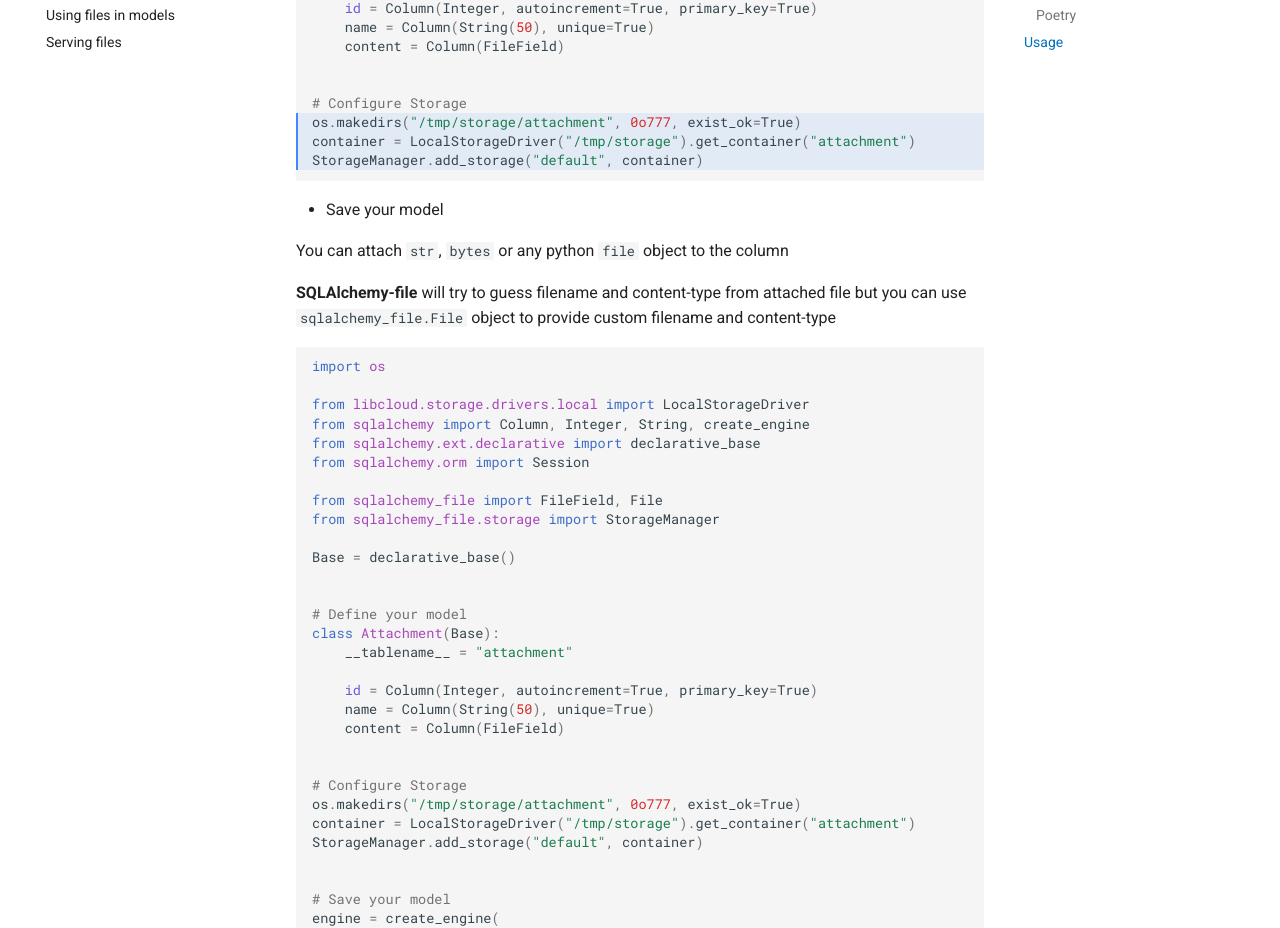
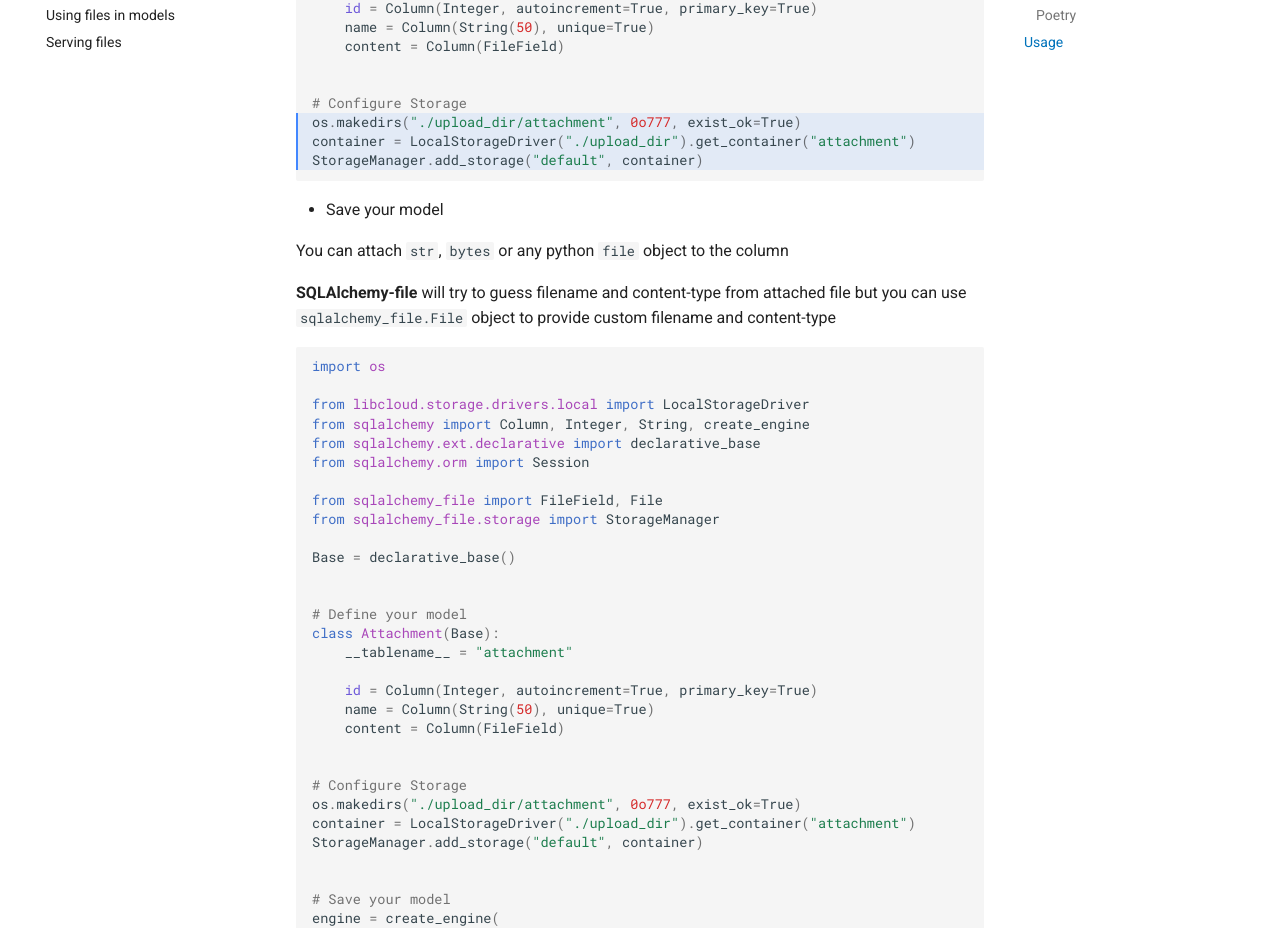
Before and after one commit to jowilf/sqlalchemy-file, an MkDocs documentation site: the page built from docs/tutorial/quick-start.md, in a window 1280 px wide and 1400 px high, scrolled down 1790 px. Shown: the part 147-1075 px from the top of the window. Built offline with MkDocs 1.6.1 and Material for MkDocs 9.7.7, drawn with Linux system fonts in a browser that asks for light colours; comment, search, counter and statistics services are not loaded.

Commit message:
Update storage directory path in documentation from `tmp/storage` to ./upload_dir` (#73)

```diff
--- a/docs/tutorial/quick-start.md
+++ b/docs/tutorial/quick-start.md
@@ -86,8 +86,8 @@ class Attachment(Base):
 
 
 # Configure Storage
-os.makedirs("/tmp/storage/attachment", 0o777, exist_ok=True)
-container = LocalStorageDriver("/tmp/storage").get_container("attachment")
+os.makedirs("./upload_dir/attachment", 0o777, exist_ok=True)
+container = LocalStorageDriver("./upload_dir").get_container("attachment")
 StorageManager.add_storage("default", container)
 
 
@@ -124,8 +124,8 @@ class Attachment(Base):
 
 
 # Configure Storage
-os.makedirs("/tmp/storage/attachment", 0o777, exist_ok=True)
-container = LocalStorageDriver("/tmp/storage").get_container("attachment")
+os.makedirs("./upload_dir/attachment", 0o777, exist_ok=True)
+container = LocalStorageDriver("./upload_dir").get_container("attachment")
 StorageManager.add_storage("default", container)
 
 
```
Also changed, not shown: README.md (+2 -2 lines), docs/index.md (+2 -2 lines), docs/tutorial/setup-your-storage.md (+2 -2 lines), docs/tutorial/using-files-in-models.md (+3 -3 lines), 8 other files.
